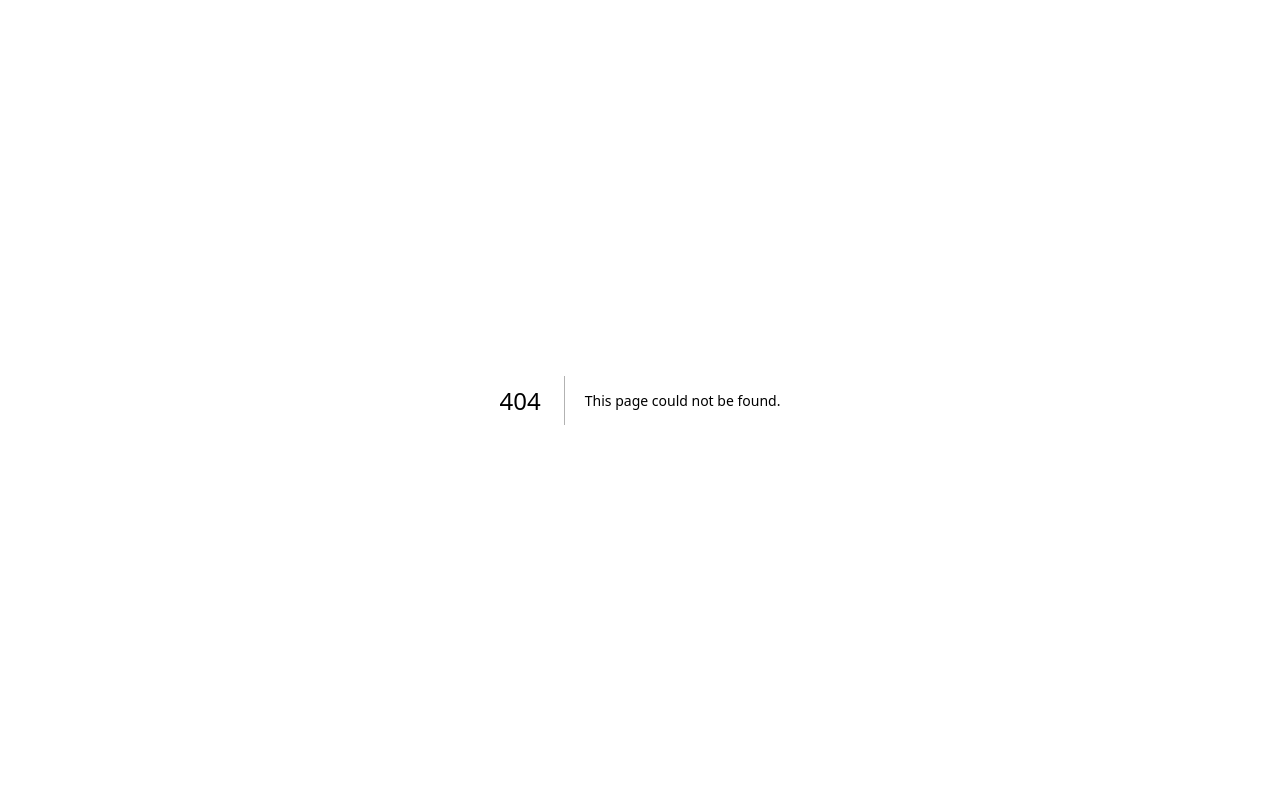
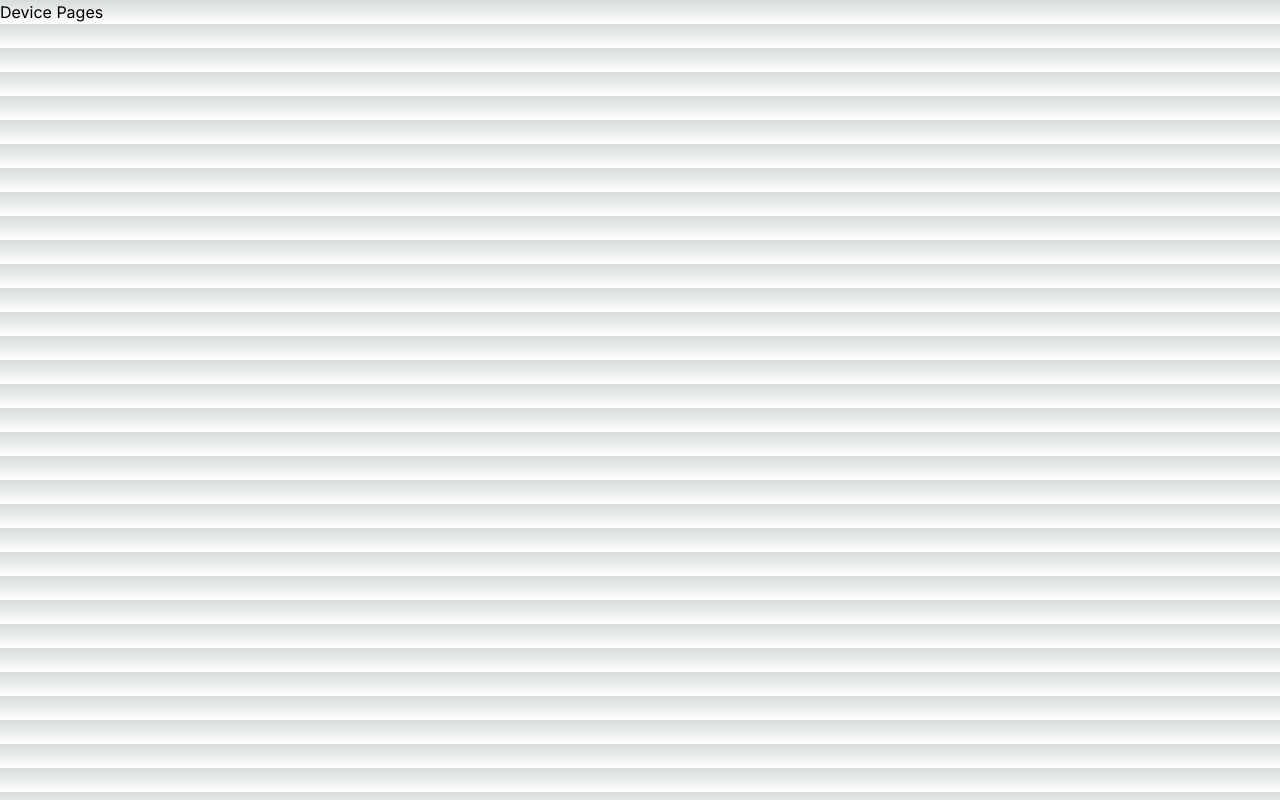
Before and after one commit to DumaxST/Total-Seal, a Next.js app: page /dashboard/device in a window 1280 px wide. Before the commit this address had no page. Built offline with nearby package versions, Linux system fonts and the light colour scheme.

Commit message:
feature | Create pages and Layout for Dashboard

```diff
--- /dev/null
+++ b/app/dashboard/device/page.tsx
@@ -0,0 +1,8 @@
+
+export default function DevicePage() {
+  return (
+    <div>
+      <h1>Device Pages</h1>
+    </div>
+  );
+}
--- /dev/null
+++ b/app/dashboard/layout.tsx
@@ -0,0 +1,11 @@
+
+export default function RootDashbboardLayout({
+ children
+}: {
+ children: React.ReactNode;
+}) {
+  return (
+    <div>
+       {children}  </div>
+  );
+}
--- /dev/null
+++ b/app/dashboard/main/page.tsx
@@ -0,0 +1,8 @@
+
+export default function NamePage() {
+  return (
+    <div>
+      <h1>Dashboard </h1>
+    </div>
+  );
+}
```
